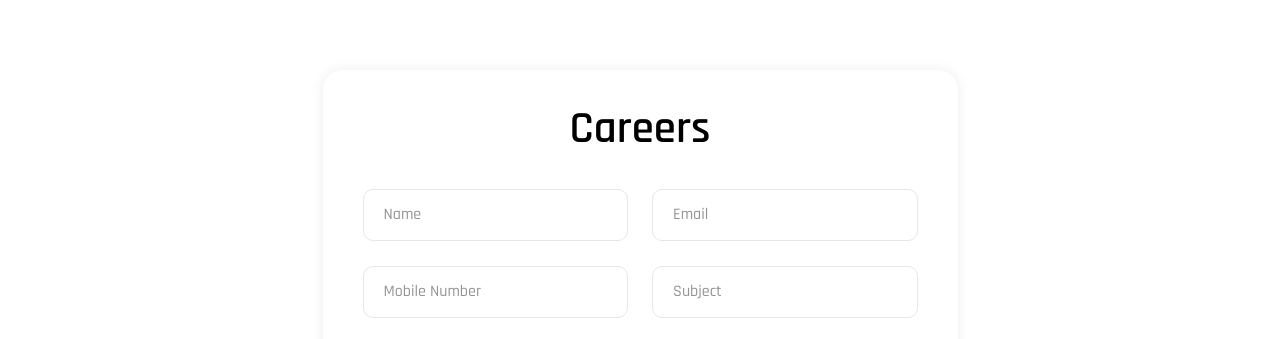
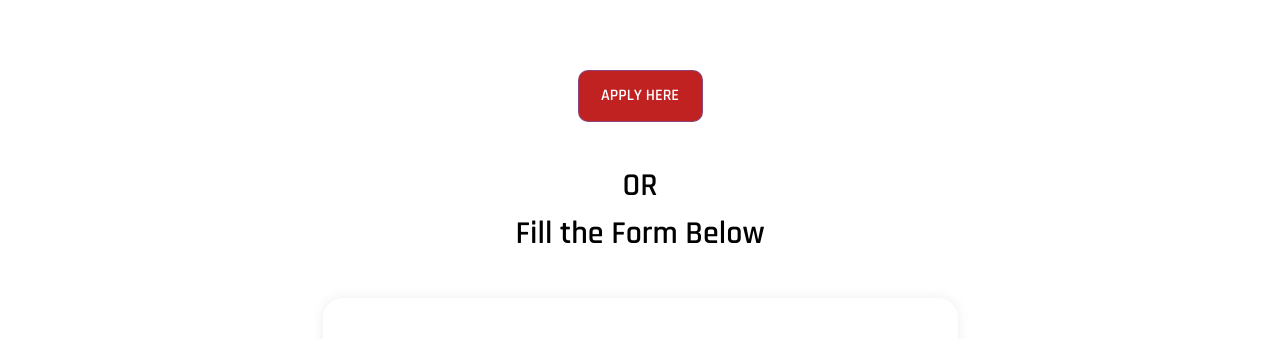
Before and after one commit to ColstonGithub/frontend-repo-col, a React (Create React App) app: page /Career in a window 1280 px wide. Shown: the part 357-696 px from the top of the page. Built offline with nearby package versions, Linux system fonts and the light colour scheme; no server answers.

Commit message:
added new changes

```diff
--- a/public/index.html
+++ b/public/index.html
@@ -91,6 +91,44 @@
         src="https://www.facebook.com/tr?id=1247859589231872&ev=PageView&noscript=1"
     /></noscript>
     <!-- Open Graph Meta Tags -->
+
+    <script type="text/javascript">
+      !(function (t, e) {
+        t.artibotApi = {
+          l: [],
+          t: [],
+          on: function () {
+            this.l.push(arguments);
+          },
+          trigger: function () {
+            this.t.push(arguments);
+          },
+        };
+        var a = !1,
+          i = e.createElement("script");
+        (i.async = !0),
+          (i.type = "text/javascript"),
+          (i.src = "https://app.artibot.ai/loader.js"),
+          e.getElementsByTagName("head").item(0).appendChild(i),
+          (i.onreadystatechange = i.onload =
+            function () {
+              if (
+                !(
+                  a ||
+                  (this.readyState &&
+                    "loaded" != this.readyState &&
+                    "complete" != this.readyState)
+                )
+              ) {
+                new window.ArtiBot({
+                  i: "e7163e25-b88e-4c77-bc0e-cdc79d8cc2c7",
+                });
+                a = !0;
+              }
+            });
+      })(window, document);
+    </script>
+
     <meta property="og:type" content="article" />
     <meta property="og:locale" content="en_US" />
     <meta property="og:title" content="This is demo Title Content" />
--- a/src/components/SearchBar/Header.jsx
+++ b/src/components/SearchBar/Header.jsx
@@ -257,7 +257,7 @@ const Header = () => {
           }}
         >
           <Col
-            xs={10}
+            xs={9}
             md={3}
             style={{
               ...commonStyle.flexDisplayStyle,
@@ -281,7 +281,7 @@ const Header = () => {
             </Link>
           </Col>
 
-          <Col xs={12} md={6}>
+          <Col xs={3} md={6}>
             <div className="main_header">
               {responsiveMobile && responsiveMobile ? (
                 <Navbar
--- a/src/container/CategoryPage/index.jsx
+++ b/src/container/CategoryPage/index.jsx
@@ -117,22 +117,23 @@ const CategoryPage = () => {
                       marginBottom: "1rem",
                     }}
                   >
-                    <CardActionArea className="zoomin-img">
+                    <CardActionArea
+                      className="zoomin-img"
+                      style={{ borderBottom: "20px" }}
+                    >
                       <CardMedia
                         component="img"
                         sx={
                           responsiveMobile
                             ? {
-                                padding: "1rem",
-                                marginTop: "1rem",
-                                borderRadius: "30px",
-                                width: "360px",
+                                borderBottom: "30px",
+                                width: "100%",
                                 height: "360px",
                               }
                             : {
                                 borderBottom: "20px",
                                 height: "360px",
-                                width: "360px",
+                                width: "100%",
                               }
                         }
                         image={elem?.categoryImage}
@@ -147,7 +148,6 @@ const CategoryPage = () => {
                             fontSize: "18px",
                             color: "#2b2a29",
                             fontWeight: "600",
-                            width: "320px",
                             textTransform: "capitalize",
                           }}
                         >
--- a/src/container/ProductDetail/Form.jsx
+++ b/src/container/ProductDetail/Form.jsx
@@ -96,7 +96,7 @@ export default function Form({ open, handleClose, setOpen }) {
                     style={{
                       display: "flex",
                       justifyContent: "space-between",
-                      padding: "35px 40px",
+                      padding: "35px 14px",
                     }}
                   >
                     <FMTypography
--- a/src/container/ProductPage/index.jsx
+++ b/src/container/ProductPage/index.jsx
@@ -116,9 +116,9 @@ const ProductPage = () => {
                       <CardMedia
                         component="img"
                         sx={{
-                          borderRadius: "20px",
-                          height: "350px",
-                          width: "350px",
+                          borderBottom: "20px",
+                          height: "360px",
+                          width: "100%",
                         }}
                         image={elem?.productPictures[0]?.img}
                         alt="green iguana"
@@ -133,7 +133,6 @@ const ProductPage = () => {
                             color: "#2b2a29",
                             fontWeight: "600",
                             textAlign: "center",
-                            width: "325px",
                             textTransform: "capitalize",
                           }}
                         >
--- a/src/container/WhereToBuy/index.js
+++ b/src/container/WhereToBuy/index.js
@@ -231,7 +231,7 @@ const WhereToBuy = () => {
                     fontColor: "#717171",
                     margin: !responsiveMobile ? "1.5rem" : "1rem 0",
                     width: !responsiveMobile ? "350px" : "300px",
-                    height: "350px",
+                    height: !responsiveMobile ? "290px" : "220px",
                   }}
                 >
                   <h3>{elem?.city.toUpperCase()}</h3>
@@ -272,7 +272,7 @@ const WhereToBuy = () => {
                     fontSize: !responsiveMobile ? "1rem" : "1.4rem",
                     fontColor: "#717171",
                     margin: !responsiveMobile ? "1.5rem" : "1rem 0",
-                    height: "350px",
+                    height: !responsiveMobile ? "290px" : "220px",
                     width: !responsiveMobile ? "350px" : "300px",
                   }}
                 >
--- a/src/container/career/index.js
+++ b/src/container/career/index.js
@@ -1,7 +1,7 @@
 import React, { useEffect } from "react";
 import Header from "components/SearchBar/Header";
 import Footer from "components/Footer";
-import { useParams } from "react-router-dom";
+import { Link, useParams } from "react-router-dom";
 import { Box, Grid, InputBase, useMediaQuery } from "@mui/material";
 import { useDispatch, useSelector } from "react-redux";
 import FMButton from "components/FMButton/FMButton";
@@ -10,7 +10,7 @@ import { commonStyle } from "Styles/commonStyles";
 import { useForm } from "react-hook-form";
 import { yupResolver } from "@hookform/resolvers/yup";
 import { careerFormSchema } from "validationSchema/careerFormSchema";
-import { Row, Col, Container } from "react-bootstrap";
+import { Row, Col, Container, Button } from "react-bootstrap";
 import { ToastContainer, toast } from "react-toastify";
 import "react-toastify/dist/ReactToastify.css";
 import { postCareer } from "Redux/Slices/Forms/postCareer";
@@ -169,7 +169,82 @@ const Career = () => {
             {careerDetail?.contentText}
           </p>
         </Box>
+
         <Box sx={style}>
+          <Box sx={{ display: "flex", justifyContent: "center" }}>
+            <Link
+              to={
+                "https://app.pyjamahr.com/careers?company=colston%20concepts&company_uuid=124A078763"
+              }
+              target="_blank"
+              style={{ paddingBottom: "40px" }}
+            >
+              <FMButton
+                displayText={"Apply Here"}
+                variant="outlined"
+                styleData={
+                  !responsiveMobile
+                    ? {
+                        fontFamily: "Rajdhani",
+                        fontStyle: "normal",
+                        fontWeight: "600",
+                        fontSize: "16px",
+                        lineHeight: "20px",
+                        background: "#c02121",
+                        width: "125px",
+                        height: "52px",
+                        borderRadius: "10px",
+                        /* identical to box height */
+                        color: "#FFFFFF",
+                        "&:hover": {
+                          border: "1px solid #222",
+                          color: "black",
+                          backgroundColor: "white",
+                        },
+                      }
+                    : {
+                        fontFamily: "Rajdhani",
+                        fontStyle: "normal",
+                        fontWeight: "600",
+                        fontSize: "16px",
+                        lineHeight: "20px",
+                        background: "#c02121",
+                        width: "265px",
+                        height: "44px",
+                        borderRadius: "10px",
+                        /* identical to box height */
+                        color: "#FFFFFF",
+                        "&:hover": {
+                          border: "1px solid #222",
+                          color: "black",
+                          backgroundColor: "white",
+                        },
+                      }
+                }
+              />
+            </Link>
+          </Box>
+          <FMTypography
+            displayText="OR"
+            styleData={{
+              fontFamily: "Rajdhani",
+              fontWeight: "600",
+              fontSize: "2rem",
+              textAlign: "center",
+              color: "#000000",
+            }}
+          />
+          <FMTypography
+            displayText="Fill the Form Below"
+            styleData={{
+              fontFamily: "Rajdhani",
+              fontWeight: "600",
+              fontSize: "2rem",
+              textAlign: "center",
+              color: "#000000",
+              paddingBottom: "40px",
+            }}
+          />
           <Container
             fluid
             style={
```
